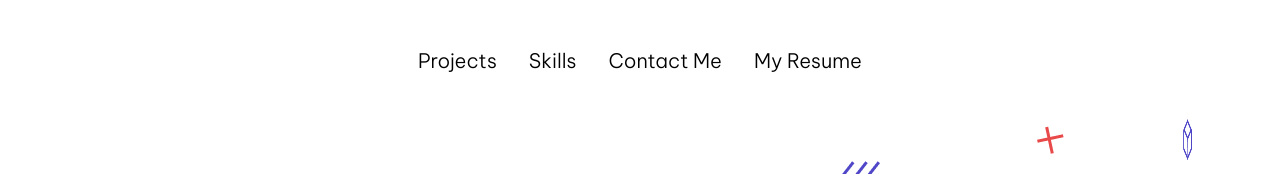
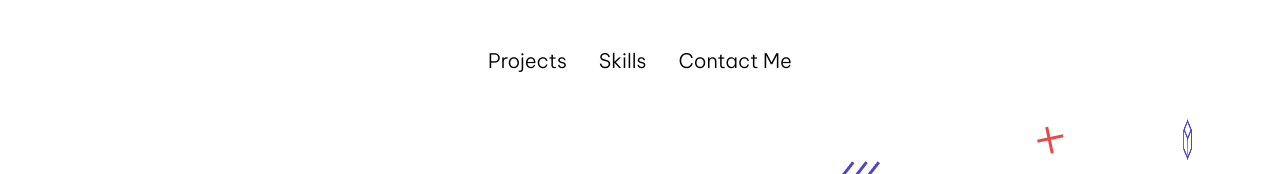
Before and after one commit to abhishekjha1907/Portfolio-Website, a plain HTML site: page index.html in a window 1280 px wide. Shown: the top 174 px of the page. Drawn offline with nearby package versions, Linux system fonts and the light colour scheme.

Commit message:
second commit

```diff
--- a/index.html
+++ b/index.html
@@ -23,7 +23,7 @@
                     <div><a href="#projects">Projects</a></div>
                     <div><a href="#skills">Skills</a></div>
                     <div><a href="#contactme">Contact Me</a></div>
-                    <div><a href="#skills">My Resume</a></div>
+
                 </div>
 
             </div>
@@ -310,9 +310,7 @@
                 <div>
                   <a href="#contactme">Contact Me</a>
                 </div>
-                <div>
-                  <a href="#contactme">My Resume</a>
-                </div>
+
               </div>
 
               <div class="icon-wrapper">
```
